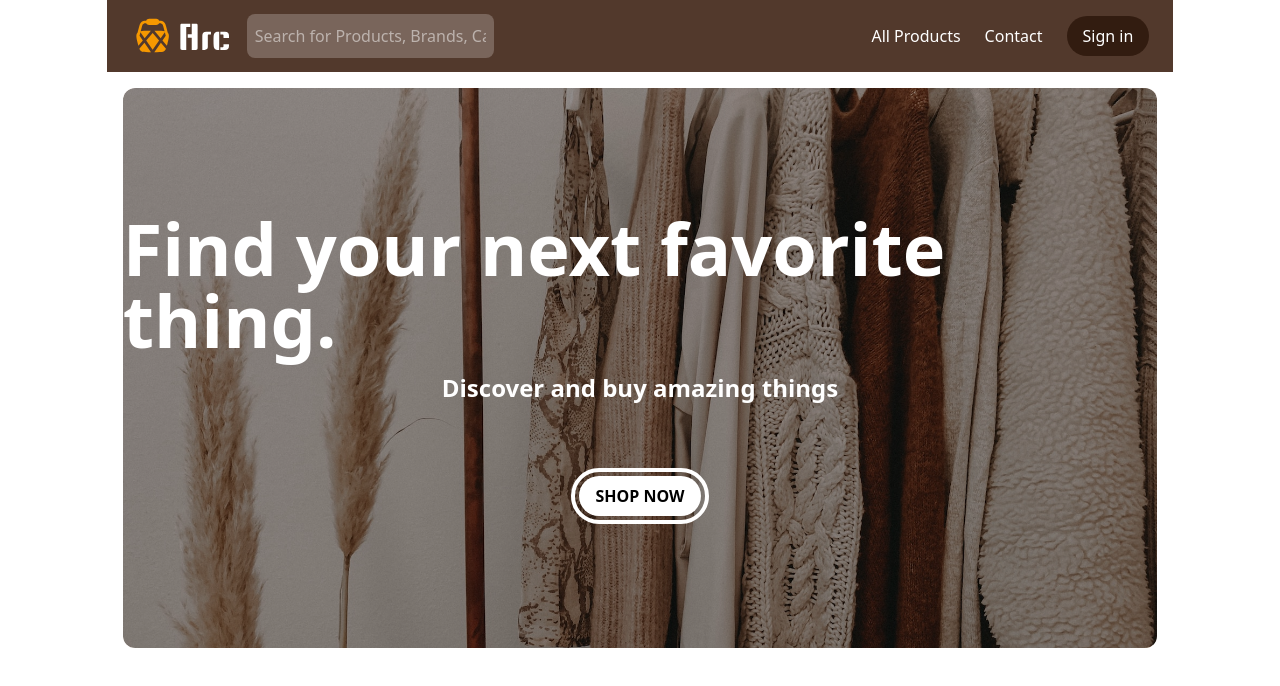
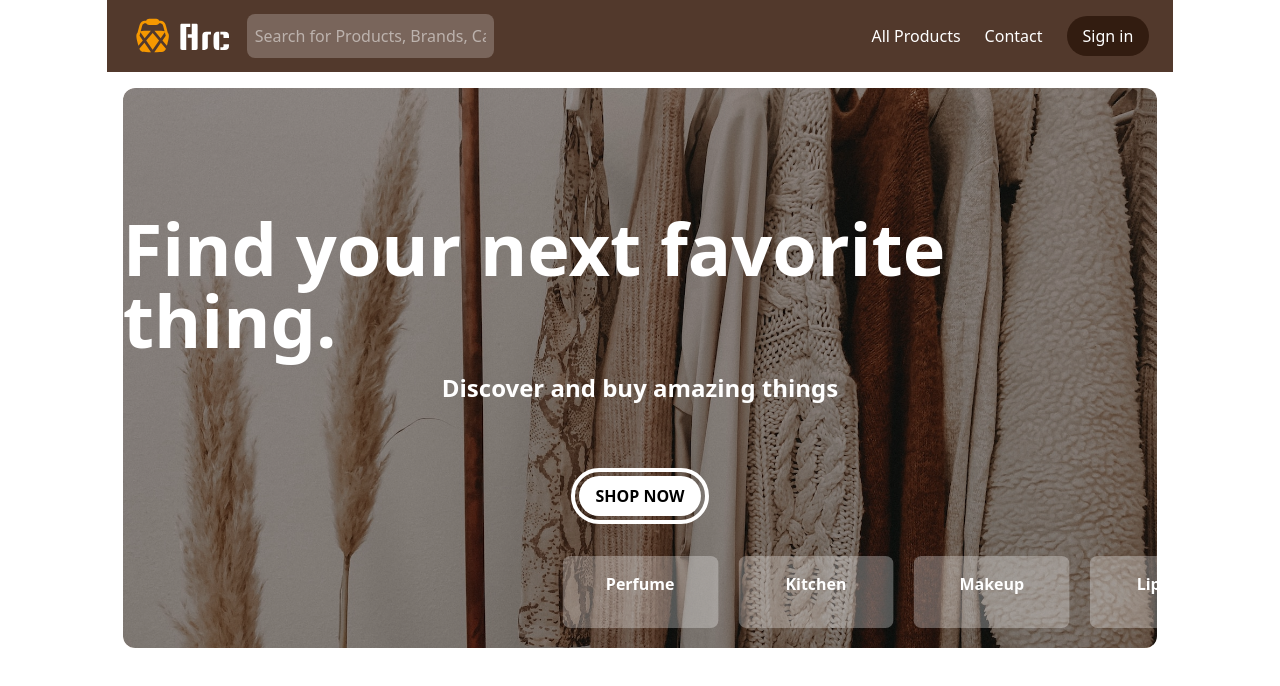
Before and after one commit to ItsMoumita/first-nextjs-project, a Next.js app: page / in a window 1280 px wide. Shown: the top 686 px of the page. Built offline with nearby package versions, Linux system fonts and the light colour scheme.

Commit message:
banner carousel now showing

```diff
--- a/app/_components/hero.tsx
+++ b/app/_components/hero.tsx
@@ -1,9 +1,8 @@
-  "use client"
+"use client";
 import React from "react";
 import { Swiper, SwiperSlide } from "swiper/react";
-import 'swiper/css/pagination';
+import "swiper/css/pagination";
 import "swiper/css";
-import { Pagination } from "swiper/modules";
 
 export default function Hero() {
   return (
@@ -16,35 +15,59 @@ export default function Hero() {
         />
         <div className="absolute  w-full h-full inset-0 rounded-xl  bg-[rgba(0,0,0,0.4)] z-1 "></div>
         <div className="banner-des absolute inset-0 z-10 text-white flex flex-col gap-4 items-center justify-center ">
-        <h1 className="text-7xl font-semibold">Find your next favorite thing.</h1>
-        <p className="text-2xl font-semibold">Discover and buy amazing things</p>
+          <h1 className="text-7xl font-semibold">
+            Find your next favorite thing.
+          </h1>
+          <p className="text-2xl font-semibold">
+            Discover and buy amazing things
+          </p>
           <div className="mt-12 border-4 border-white p-1 rounded-4xl">
-         <button className="btn px-4 py-2 bg-white text-black font-semibold rounded-4xl ">SHOP NOW</button>
+            <button className="btn px-4 py-2 bg-white text-black font-semibold rounded-4xl ">
+              SHOP NOW
+            </button>
           </div>
         </div>
 
         {/* banner Carousel  */}
-      <div className="relative z-10 h-[72px] ">
+        <div className="absolute bottom-5 left-0 w-full z-10 ">
           <Swiper
-        slidesPerView={4}
+            slidesPerView={6}
             centeredSlides={true}
-        spaceBetween={30}
+            spaceBetween={20}
             grabCursor={true}
             pagination={{
               clickable: true,
             }}
-        modules={[Pagination]}
-        className="mySwiper"
+            className="mySwiper h-[72px]"
           >
-        <SwiperSlide>Slide 1</SwiperSlide>
-        <SwiperSlide>Slide 2</SwiperSlide>
-        <SwiperSlide>Slide 3</SwiperSlide>
-        <SwiperSlide>Slide 4</SwiperSlide>
-        <SwiperSlide>Slide 5</SwiperSlide>
-        <SwiperSlide>Slide 6</SwiperSlide>
-        <SwiperSlide>Slide 7</SwiperSlide>
-        <SwiperSlide>Slide 8</SwiperSlide>
-        <SwiperSlide>Slide 9</SwiperSlide>
+            <SwiperSlide className="bg-[rgb(255,254,254,0.3)] p-4 rounded-lg text-center max-w-[250px] text-white font-lg font-semibold hover:bg-[rgb(255,254,254,0.8)] hover:text-black ">
+              Perfume
+            </SwiperSlide>
+            <SwiperSlide className="bg-[rgb(255,254,254,0.3)] p-4 rounded-lg text-center max-w-[250px] text-white font-lg font-semibold hover:bg-[rgb(255,254,254,0.8)] hover:text-black ">
+              Kitchen
+            </SwiperSlide>
+            <SwiperSlide className="bg-[rgb(255,254,254,0.3)] p-4 rounded-lg text-center max-w-[250px] text-white font-lg font-semibold hover:bg-[rgb(255,254,254,0.8)] hover:text-black ">
+              Makeup
+            </SwiperSlide>
+            <SwiperSlide className="bg-[rgb(255,254,254,0.3)] p-4 rounded-lg text-center max-w-[250px] text-white font-lg font-semibold hover:bg-[rgb(255,254,254,0.8)] hover:text-black ">
+              Lipstick
+            </SwiperSlide>
+            <SwiperSlide className="bg-[rgb(255,254,254,0.3)] p-4 rounded-lg text-center max-w-[250px] text-white font-lg font-semibold hover:bg-[rgb(255,254,254,0.8)] hover:text-black ">
+              Women Clothes
+            </SwiperSlide>
+            <SwiperSlide className="bg-[rgb(255,254,254,0.3)] p-4 rounded-lg text-center max-w-[250px] text-white font-lg font-semibold hover:bg-[rgb(255,254,254,0.8)] hover:text-black ">
+              Mens Clothes
+            </SwiperSlide>
+            <SwiperSlide className="bg-[rgb(255,254,254,0.3)] p-4 rounded-lg text-center max-w-[250px] text-white font-lg font-semibold hover:bg-[rgb(255,254,254,0.8)] hover:text-black ">
+              Groceries
+            </SwiperSlide>
+            <SwiperSlide className="bg-[rgb(255,254,254,0.3)] p-4 rounded-lg text-center max-w-[250px] text-white font-lg font-semibold hover:bg-[rgb(255,254,254,0.8)] hover:text-black">
+              skin Care
+            </SwiperSlide>
+            <SwiperSlide className="bg-[rgb(255,254,254,0.3)] p-4 rounded-lg text-center max-w-[250px] text-white font-lg font-semibold hover:bg-[rgb(255,254,254,0.8)] hover:text-black">
+              {" "}
+              Baby product
+            </SwiperSlide>
           </Swiper>
         </div>
       </div>
```
Lines whose indentation alone changed are shown as unchanged.
